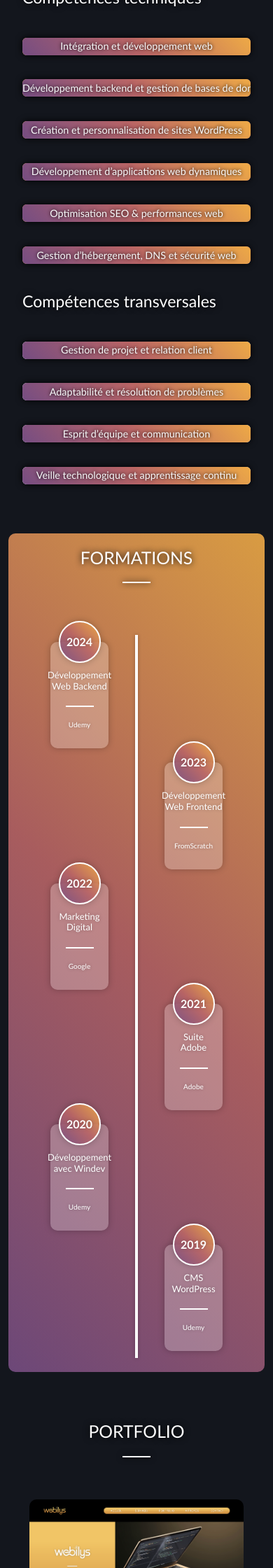
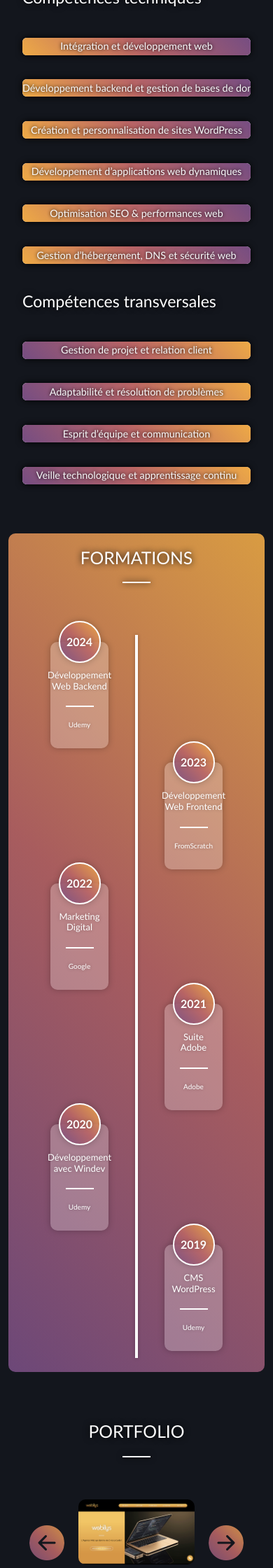
Before and after one commit to Webilys/CV, a PHP site: page / in a window 390 px wide. Shown: the part 2400-4640 px from the top of the page at 70% size. Run offline with PHP 8.4, Linux system fonts and the light colour scheme.

Commit message:
05/02/2025 13:50

```diff
--- a/assets/css/components/_competences.scss
+++ b/assets/css/components/_competences.scss
@@ -50,8 +50,8 @@
     }
   }
   .competences-techniques {
-    .progress {
-      background: $degrade2;
+    .progress-bar {
+      background: $degrade2 !important;
     }
   }
 }
--- a/assets/css/components/_portfolio.scss
+++ b/assets/css/components/_portfolio.scss
@@ -36,6 +36,7 @@
       width: 900px;
       display: flex;
       overflow: scroll;
+      border-radius: 10px;
 
       &::-webkit-scrollbar {
         display: none;
@@ -48,6 +49,7 @@
         gap: 20px;
         padding: 10px;
         flex: none;
+        border-radius: 10px;
 
         a {
           width: 100%;
@@ -67,7 +69,6 @@
               filter: grayscale(0);
               cursor: pointer;
               transform: scale(1.1);
-              border-radius: 10px;
             }
           }
         }
@@ -86,10 +87,11 @@
       -webkit-text-fill-color: transparent;
 
       @media screen and (max-width: 760px) {
-        display: none;
+        margin: 10px;
       }
       &:hover {
         transform: scale(1.2);
+        font-size: 30px;
       }
     }
   }
--- a/assets/css/index.css
+++ b/assets/css/index.css
@@ -166,8 +166,8 @@ a {
   height: 25px;
   background: linear-gradient(45deg, #764d82, #b86465, #eeaa46);
 }
-#competences .competences-techniques .progress {
-  background: linear-gradient(45deg, #eeaa46, #b86465, #764d82);
+#competences .competences-techniques .progress-bar {
+  background: linear-gradient(45deg, #eeaa46, #b86465, #764d82) !important;
 }
 
 #formations {
@@ -346,6 +346,7 @@ a {
   display: -ms-flexbox;
   display: flex;
   overflow: scroll;
+  border-radius: 10px;
 }
 #portfolio .gallery-wrap .gallery::-webkit-scrollbar {
   display: none;
@@ -359,6 +360,7 @@ a {
   -webkit-box-flex: 0;
       -ms-flex: none;
           flex: none;
+  border-radius: 10px;
 }
 #portfolio .gallery-wrap .gallery div a {
   width: 100%;
@@ -386,7 +388,6 @@ a {
   cursor: pointer;
   -webkit-transform: scale(1.1);
           transform: scale(1.1);
-  border-radius: 10px;
 }
 #portfolio .gallery-wrap #backBtn,
 #portfolio .gallery-wrap #nextBtn {
@@ -406,13 +407,14 @@ a {
 @media screen and (max-width: 760px) {
   #portfolio .gallery-wrap #backBtn,
   #portfolio .gallery-wrap #nextBtn {
-    display: none;
+    margin: 10px;
   }
 }
 #portfolio .gallery-wrap #backBtn:hover,
 #portfolio .gallery-wrap #nextBtn:hover {
   -webkit-transform: scale(1.2);
           transform: scale(1.2);
+  font-size: 30px;
 }
 
 #contact {
--- a/includes/footer.php
+++ b/includes/footer.php
@@ -1,10 +1,13 @@
 <?php
 
-echo '    <footer class="text-center d-flex justify-content-between">
+echo '
+<div class="container">
+<footer class="text-center d-flex justify-content-between">
 <p>©2025 - Priscilla MEZOUAR - Tous droits réservés</p>
 <p>
   <a href="./mentions-legales.php">Mentions légales</a> | <a href="./confidentialite.php">Confidentialité</a>
 </p>
-</footer>';
+</footer>
+</div>';
 
 ?>
--- a/index.php
+++ b/index.php
@@ -73,7 +73,10 @@
         </div>
       </div>
 
-      <div class="competences-container competences-techniques">
+      <div class="competences-container">
+        <div class="competences-techniques">
+
+
           <h3>Compétences techniques</h3>
           <div class="row justify-content-center">
             <div class="col-md-6 skill-card">
@@ -133,6 +136,7 @@
                 aria-valuemax="100">
                 <div class="progress-bar overflow-visible text-light" style="width: 100%">
                   Gestion d’hébergement, DNS et sécurité web
+                </div>
               </div>
             </div>
           </div>
```
Also changed, not shown: assets/js/index.js (+12 -26 lines), 1 other file. Lines whose indentation alone changed are shown as unchanged.
